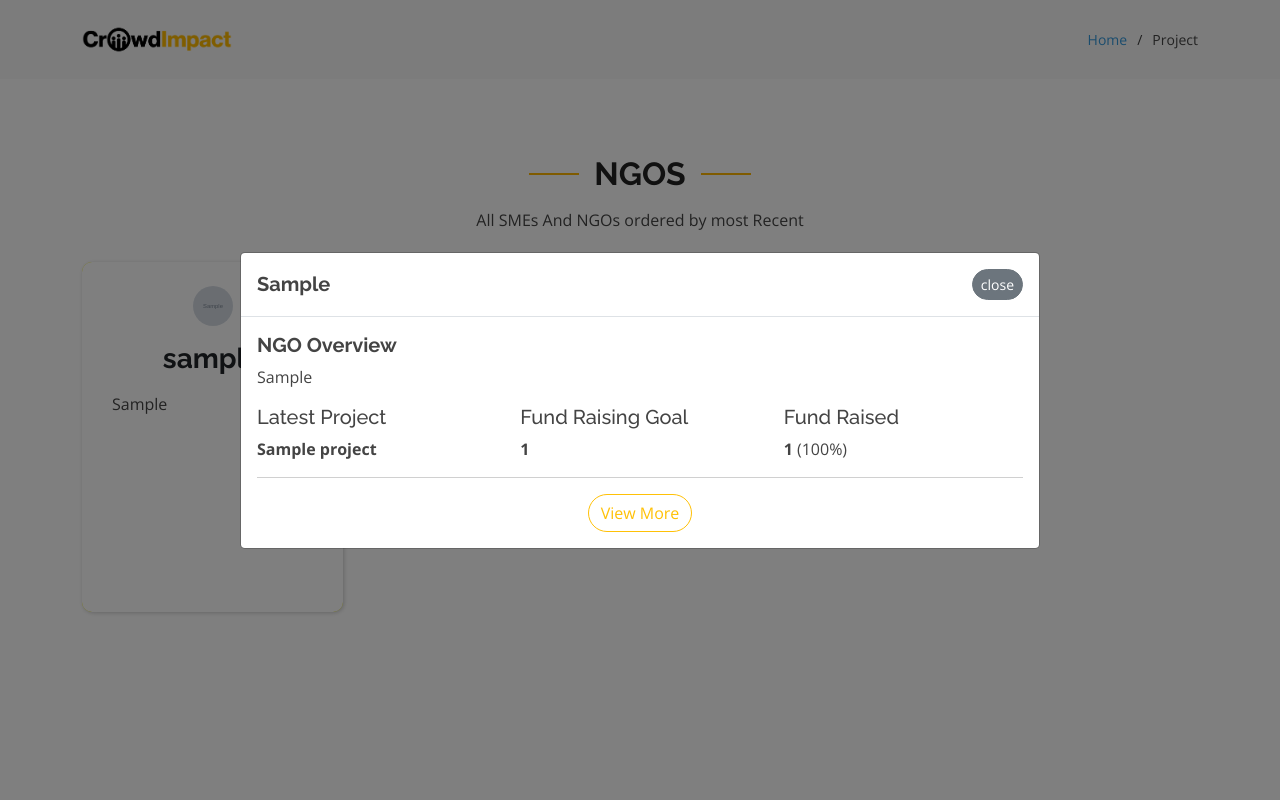
After one commit to isayaeli/crowdfundr, a Django app: page /NGOs in a window 1280 px wide, after a click on "sample". The commit adds this page. Run offline with Django 3.2, Linux system fonts and the light colour scheme; tables that the repository leaves empty hold one stand-in row (values such as "Sample post"); grey boxes marked "Sample" are stand-in pictures; some libraries are stand-ins or nearby versions.

Commit message:
adding NGOs List

```diff
--- a/sme/models.py
+++ b/sme/models.py
@@ -47,6 +47,7 @@ class Project(models.Model):
     def words(self):
         word = Word_of_support.objects.filter(project=self.id)
         return word
+
 
 
 
--- a/sme/urls.py
+++ b/sme/urls.py
@@ -7,5 +7,6 @@ urlpatterns = [
     path('my-projects', views.projects, name='my_projects'),
     path('add-projects', views.add_project, name='add_project'),
     path('update-project/<int:id>', views.update_project, name='update_project'),
-    path('delete-project/<int:id>', views.delete_project, name='delete_project')
+    path('delete-project/<int:id>', views.delete_project, name='delete_project'),
+    path('NGOs', views.ngos, name='ngos')
 ]
--- a/sme/views.py
+++ b/sme/views.py
@@ -104,3 +104,13 @@ def sme_profile(request):
 
     }
     return render(request, 'sme/profile.html', context)
+
+
+def ngos(request):
+    ngos = Profile.objects.filter(user_type='sme')
+    projects = Project.objects.all().order_by('-id')
+    context  = {
+        'ngos':ngos,
+        'projects':projects
+    }
+    return render(request, 'sme/ngos.html', context)
--- a/static/assets/css/style.css
+++ b/static/assets/css/style.css
@@ -1400,3 +1400,35 @@ video{
   top: 0px;
   transition: 2s ease-in-out;
 }
+
+.outer{
+  background-color: yellow;
+   border-radius: 10px;
+   height: 350px;
+}
+.inner{
+  background-color: white;
+  box-shadow:1px 1px 4px rgba(0, 0, 0, 0.2);
+  border-radius:10px;
+  height: 350px;
+  transition: ease-in .4s;
+}
+.inner img {
+  border-radius:50px;
+}
+.inner h3{
+  font-weight: 700;
+}
+.inner p{
+  text-align:justify;
+  word-spacing:normal;
+   margin-left: 30px;
+   margin-right: 30px;
+}
+
+
+.inner:hover{
+  height: 346px;
+  transition: ease-in .4s;
+  margin-top: -10px;
+}
--- a/templates/base.html
+++ b/templates/base.html
@@ -53,7 +53,7 @@
               <b>Members</b>
             </a>
             <div class="dropdown-menu" aria-labelledby="dropdownMenuButton">
-              <a class="dropdown-item btn-transparent" href="#"><b>NGO'S</b></a>
+              <a class="dropdown-item btn-transparent" href="{% url 'ngos' %}"><b>NGO'S</b></a>
               <a class="dropdown-item btn-transparent" href="#"><b>DONORS</b></a>
             </div>
           </div>
@@ -140,6 +140,8 @@ $(document).on('submit', '#login', function(e){
     }
   })
 })
+
+
   </script>
 
 </body>
--- /dev/null
+++ b/templates/sme/ngos.html
@@ -0,0 +1,106 @@
+{% extends 'base.html' %}
+{% load static %}
+{% block header %}
+{% endblock header %}
+{% block contents %}
+
+  <main id="main">
+    <!-- ======= Breadcrumbs Section ======= -->
+    <section class="breadcrumbs mt-0 mb-3">
+      <div class="container">
+
+        <div class="d-flex justify-content-between align-items-center">
+          <h2><a href="{% url 'home' %}"><img src="{% static 'assets/img/logo.png' %}" style="height: 70x;width: 150px;" alt="" class="img-fluid"></a></h2>
+          <ol>
+            <li><a href="{% url 'home' %}">Home</a></li>
+            <li>Project</li>
+          </ol>
+        </div>
+
+      </div>
+    </section><!-- End Breadcrumbs Section -->
+
+    <section id="projects" class="services">
+        <div class="container">
+
+          <div class="section-title" data-aos="fade-up">
+            <h2>NGOs</h2>
+            <p>All SMEs And NGOs ordered by most Recent</p>
+          </div>
+
+          <div class="row">
+              {% for data in ngos %}
+              <div class="col-md-3">
+                  <div class="outer">
+                      <div class="inner text-center">
+                            <img class="mt-4" height="40" width="40" src="{{data.user.profile.image.url}}" alt="">
+                            <a class="text-dark" data-toggle="modal" data-target="#ngo{{data.id}}">
+                                <h3 class="mt-3"  >{{data.user.username}}</h3>
+                            </a>
+                            <p class="pt-2 pb-3" >
+                                {{data.overview}}
+                            </p>
+                      </div>
+                  </div>
+              </div>
+              {% endfor %}
+          </div>
+
+
+        </div>
+      </section>
+
+      {% for data in ngos %}
+      <div class="modal fade mymodal"  id="ngo{{data.id}}" data-backdrop="static" data-keyboard="false" tabindex="-1" aria-labelledby="staticBackdropLabel" aria-hidden="true">
+          <div class="modal-dialog modal-dialog-centered modal-lg modal-dialog-scrollable">
+          <div class="modal-content">
+              <div class="modal-header">
+              <h5 class="modal-title" id="staticBackdropLabel"><b>{{data.user.username|capfirst}}</b></h5>
+              <span id="success" class="text-success" ></span>
+              <button type="button" class=" btn btn-secondary rounded-pill btn-sm close video" data-dismiss="modal" aria-label="Close">
+                  <span aria-hidden="true">close</span>
+              </button>
+              </div>
+              <div class="modal-body">
+                  <div class="row mb-3">
+                    <div class="row">
+                        <div class="col-md-12">
+                            <h5><b>NGO Overview</b></h5>
+                            <p>{{ data.overview }}</p>
+                        </div>
+                    </div>
+                      <div class="col-md-4">
+                          <h5>Latest Project</h5>
+                          <span><b>{{data.get_projects}}</b></span>
+                      </div>
+                      <div class="col-md-4">
+                          <h5>Fund Raising Goal</h5>
+                          <span><b>{{data.get_projects.goal}}</b> </span>
+                      </div>
+                      <div class="col-md-4">
+                          <h5>Fund Raised</h5>
+                          <span><b>{{data.get_projects.get_donation_sum}}</b> ({{data.get_projects.get_percent}}%)</span>
+                      </div>
+                  </div>
+                  <hr>
+                  <div class="row">
+                      <div class="col-md-12">
+                            <center><button class=" btn btn-outline-warning rounded-pill" >View More</button></center>
+                      </div>
+                  </div>
+
+
+              </div>
+
+          </div>
+          </div>
+      </div>
+      {%  endfor %}
+
+
+
+  </main><!-- End #main -->
+{% endblock contents %}
+
+{% block footer %}
+{% endblock footer %}
--- a/userauth/models.py
+++ b/userauth/models.py
@@ -1,6 +1,7 @@
 from django.db import models
 from django.contrib.auth.models import User
 from django.db.models.signals import post_save
+from sme.models import Project
 # Create your models here.
 
 USER_STATUS = (
@@ -11,10 +12,17 @@ class Profile(models.Model):
     user = models.OneToOneField(User, on_delete=models.CASCADE)
     image = models.FileField(upload_to='profile_images', default='avatar.png')
     user_type = models.CharField(choices=USER_STATUS, max_length=100,null=True )
+    overview = models.TextField(null=True, blank=True,max_length=320)
 
 
     def __str__(self):
         return str(self.user.username)
+
+
+    @property
+    def get_projects(self):
+        projects  = Project.objects.filter(user=self.user).last()
+        return projects
 
 
 def create_profile(sender, **kwargs):
```
Also changed, not shown: templates/includes/modals.html (+25 -1 lines), media/project_image/aloocator.png (added), sme/migrations/0020_alter_donation_donated_on_and_more.py (added), sme/migrations/0021_alter_donation_donated_on_and_more.py (added), sme/migrations/0022_alter_donation_donated_on_and_more.py (added), sme/migrations/0023_alter_donation_donated_on_and_more.py (added), templates/sme/projects.html (line endings or trailing spaces), userauth/migrations/0004_profile_ngo_overview.py (added), userauth/migrations/0005_rename_ngo_overview_profile_overview.py (added), userauth/migrations/0006_alter_profile_overview.py (added), 3 other files.
